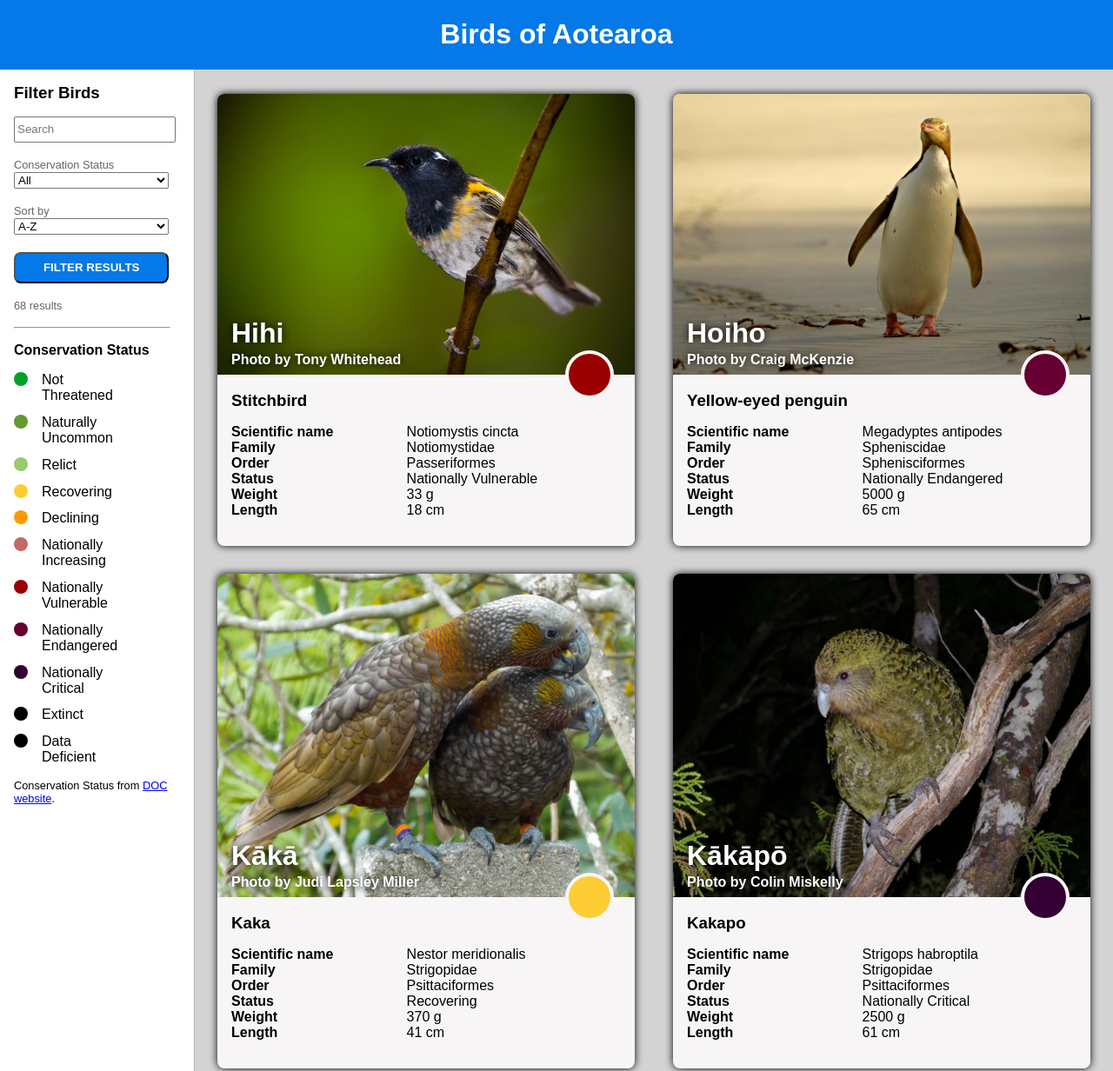
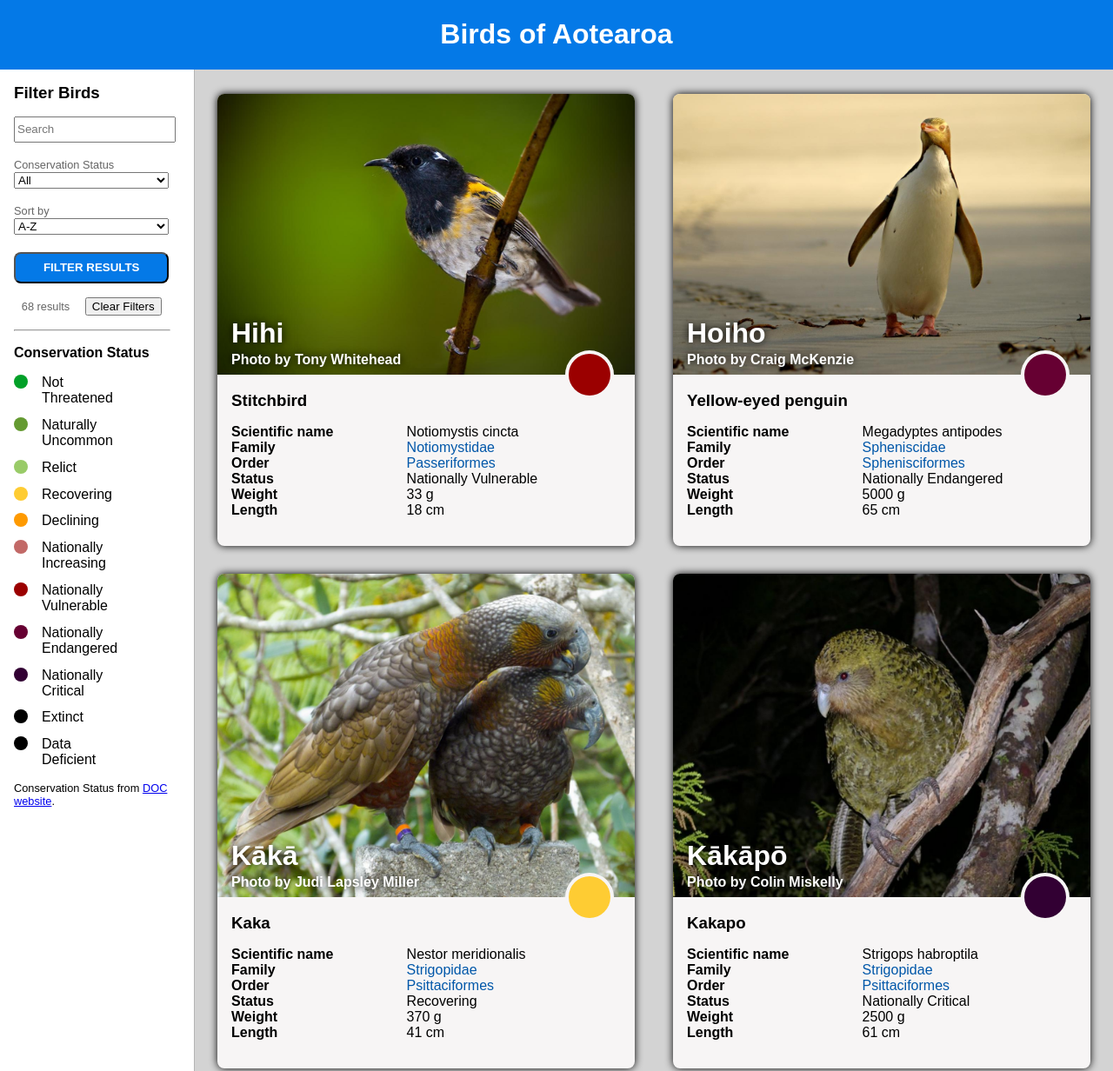
Before and after one commit to davebroc/Birds-of-Aotearoa, a plain HTML site: page index.html in a window 1280 px wide. Shown: the top 1232 px of the page at 87% size. Drawn offline with Linux system fonts and the light colour scheme.

Commit message:
clear button

```diff
--- a/index.html
+++ b/index.html
@@ -19,7 +19,6 @@
         <div id="filter-and-status-wrapper">
             <h3>Filter Birds</h3>
             <input type="text" id="search-input" placeholder="Search" data-search>
-            <!-- <button id="clear">Clear Filters</button> -->
 
             <label for="conservation-selector" id="conservation-selector-label">Conservation Status</label>
             <select id="conservation-selector" name="conservation-selector">
@@ -50,7 +49,10 @@
             </select>
 
             <button id="filter-button">FILTER RESULTS</button>
-            <label id="results-counter"></label>
+            <div id="clear-count-box">
+                <label id="results-counter"></label>
+                <button id="clear">Clear Filters</button>
+            </div>
             <hr>
             <h4>Conservation Status</h4>
             <div id="status-table"></div>
--- a/script.js
+++ b/script.js
@@ -116,16 +116,12 @@ sortFunctions.set('Smallest', sortSmallest);
 sortFunctions.set('Largest', sortLargest);
 
 
-// clearButton.addEventListener("click", e => {
-//     searchInput.value = "";
-//     statusFilter.value = "All";
-//     sortby.value = "A-Z";
-
-//     filterButton.click();
-// });
 
 const searchInput = document.querySelector('[data-search]');
 const filterButton = document.querySelector('#filter-button');
+const clearButton = document.querySelector('#clear');
+const sortby = document.querySelector('#sortby');
+const statusFilter = document.querySelector('#conservation-selector');
 
 searchInput.addEventListener("keypress", e => {
     if (e.key === "Enter") {
@@ -133,16 +129,21 @@ searchInput.addEventListener("keypress", e => {
     }
 });
 
+clearButton.addEventListener("click", e => {
+    searchInput.value = "";
+    statusFilter.value = "All";
+    sortby.value = "A-Z";
+
+    filterButton.click();
+});
 
 filterButton.addEventListener('click', e => {
     const searchInput = document.querySelector('[data-search]');
     const searchValue = searchInput.value.toLowerCase().normalize("NFD").replace(/[\u0300-\u036f]/g, "");
 
-    const statusFilter = document.querySelector('#conservation-selector');
     const statusValue = statusFilter.value;
     const isStatusAll = statusValue === "All";
 
-    const sortby = document.querySelector('#sortby');
     birds.sort(sortFunctions.get(sortby.value));
 
     const countLabel = document.querySelector('#results-counter');
@@ -286,17 +287,17 @@ function newDescriptionKeyValue(textBox, key, data) {
         valueLine.innerHTML = data.size[key].value + ' ' + data.size[key].units;
         keyLine.innerHTML = key[0].toUpperCase().bold() + key.replaceAll('_', ' ').substring(1).bold();
 
-        // } else if ((key === 'family' || key === 'order')) {
+    } else if ((key === 'family' || key === 'order')) {
 
-        //     const valueLink = document.createElement('a');
-        //     valueLink.addEventListener('click', e => {
-        //         searchInput.value = data[key];
-        //         filterButton.click();
-        //     });
+        const valueLink = document.createElement('a');
+        valueLink.addEventListener('click', e => {
+            searchInput.value = data[key];
+            filterButton.click();
+        });
 
-        //     valueLink.innerHTML = data[key];
-        //     keyLine.innerHTML = key[0].toUpperCase().bold() + key.replaceAll('_', ' ').substring(1).bold();
-        //     valueLine.append(valueLink);
+        valueLink.innerHTML = data[key];
+        keyLine.innerHTML = key[0].toUpperCase().bold() + key.replaceAll('_', ' ').substring(1).bold();
+        valueLine.append(valueLink);
 
     } else {
         valueLine.innerHTML = data[key];
--- a/style.css
+++ b/style.css
@@ -53,7 +53,7 @@ main {
 label {
     font-size: 0.8rem;
     color: rgb(100, 100, 100);
-    margin-bottom: 0;
+    margin: 0;
 }
 
 #filter-and-status-wrapper>select {
@@ -61,7 +61,20 @@ label {
     height: 1.2rem;
 }
 
-#filter-and-status-wrapper>button {
+#clear-count-box {
+    display: flex;
+    justify-content: space-around;
+    margin-top: 0rem;
+    align-items: center;
+}
+
+#clear {
+    margin: 0;
+    float: right;
+
+}
+
+#filter-button {
     line-height: 2rem;
     background-color: rgb(4, 121, 231);
     border-radius: 0.5rem;
@@ -75,7 +88,7 @@ label {
     cursor: pointer;
 }
 
-#filter-and-status-wrapper>button:active {
+#filter-button:active {
     transition: 0.3s;
     background-color: rgb(2, 106, 202);
     box-shadow: 0 1px #666;
@@ -191,6 +204,9 @@ dd {
 }
 
 
+
+
+
 .birdArticle {
     background-color: rgb(247, 245, 245);
     display: flex;
```
